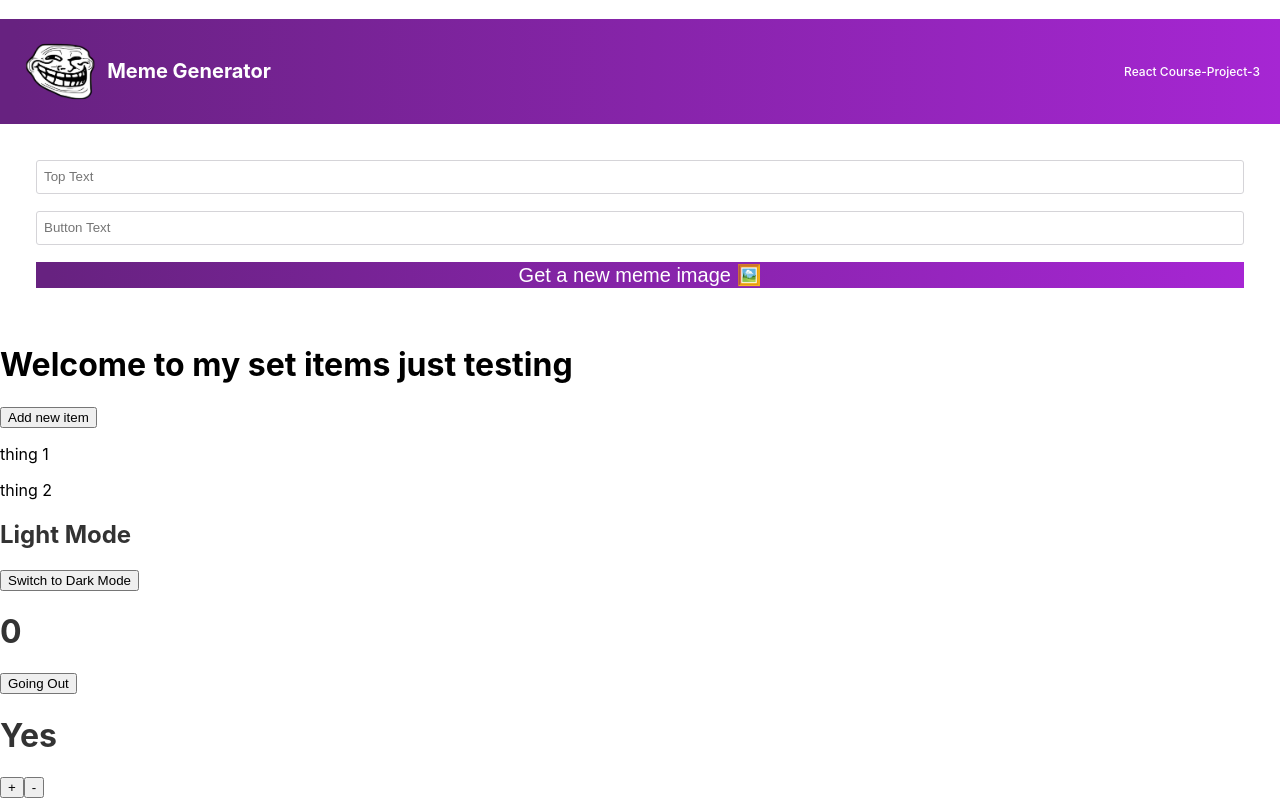
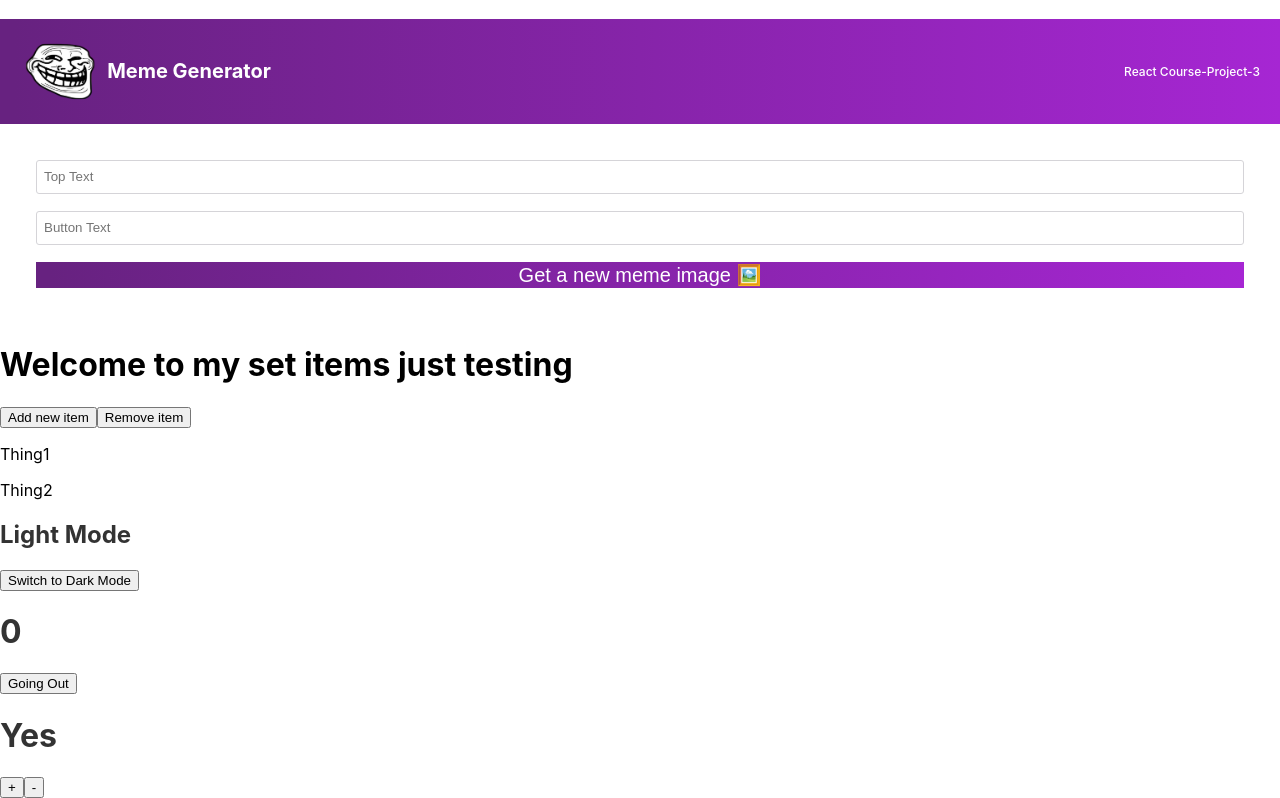
Before and after one commit to mrauthentik/joker, a React (Create React App) app: page / in a window 1280 px wide. Shown: the part 3252-4050 px from the top of the page. Built offline with nearby package versions, Linux system fonts and the light colour scheme.

Commit message:
Created a remove item button and cretaed a function for it that uses state to remove the last array

```diff
--- a/src/components/new.jsx
+++ b/src/components/new.jsx
@@ -1,8 +1,28 @@
+import React from "react"
 export default function New(){
-    const items = ["thing 1", "thing 2"]
-      const itemsElement = items.map((list)=>{
-        return <p>{list}</p>
+
+   const [thingsArray, setThingsArray] = React.useState(['Thing1', 'Thing2'])
+   const itemsElement = thingsArray.map((items)=>{
+      return(
+        <p>{items}</p>
+      )
+   })
+   function additem(){
+      setThingsArray((prevState)=>{
+        return(
+          [...prevState, `Thing ${prevState.length + 1}`]
+        )
       })
+    }
+    function removeItem(){
+      setThingsArray((prevState)=>{
+        if(prevState.length > 0){
+       return   prevState.slice(0, -1)
+        }else{
+        return  prevState
+        }
+      })
+    }
 
       function greeting(name){
         const date = new Date()
@@ -13,13 +33,13 @@ export default function New(){
       greeting("Bob ")
 
 
-   function additem(){
-     return itemsElement
-   }
+
+
     return (
         <div>
             <h1> Welcome to my set items just testing</h1>
             <button onClick={additem}> Add new item</button>
+            <button onClick={removeItem}>Remove item</button>
             {itemsElement}
         </div>
     )
```
